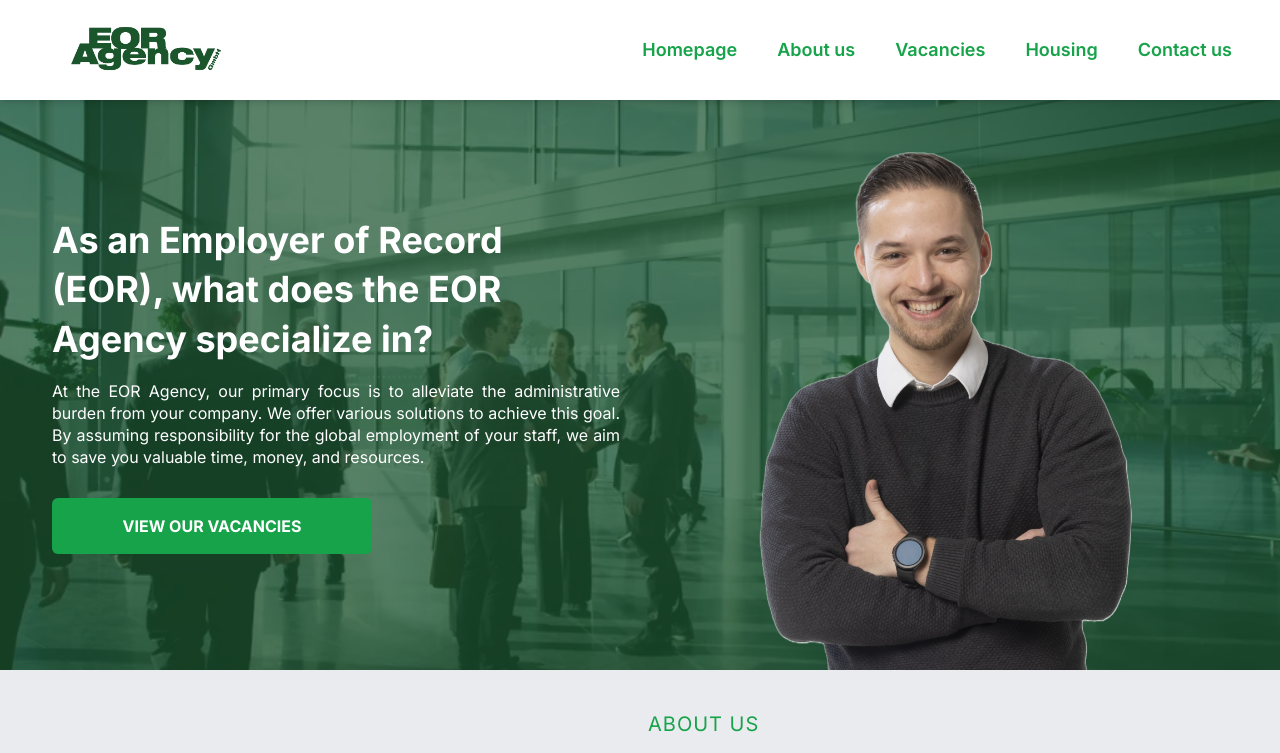
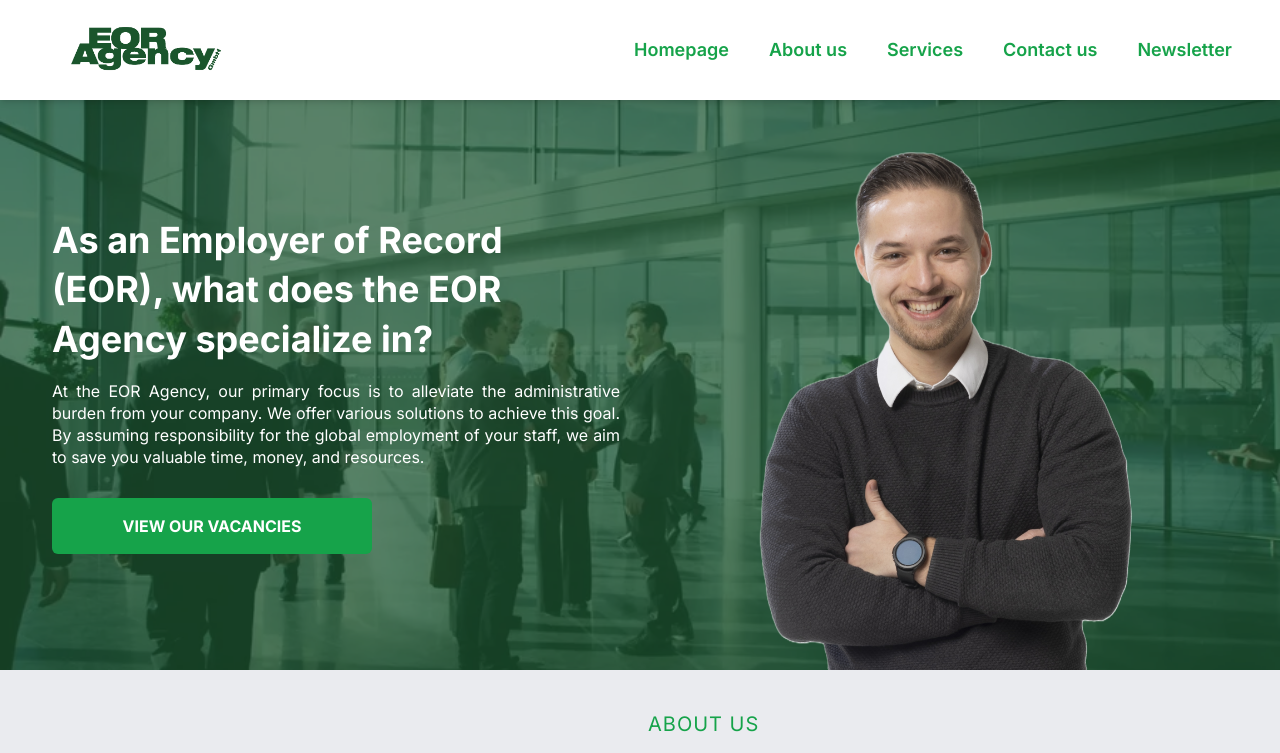
Before and after one commit to Faizan141-coder/flipjobs-fiverr, a Next.js app: page / in a window 1280 px wide. Shown: the top 753 px of the page. Built offline with nearby package versions, Linux system fonts and the light colour scheme.

Commit message:
Update index.ts

```diff
--- a/constants/index.ts
+++ b/constants/index.ts
@@ -9,14 +9,14 @@ export const navLinks = [
   },
   {
     route: "/",
-    label: "Vacancies",
-  },
-  {
-    route: "/",
-    label: "Housing",
+    label: "Services",
   },
   {
     route: "/",
     label: "Contact us",
   },
+  {
+    route: "/",
+    label: "Newsletter",
+  },
 ];
```
